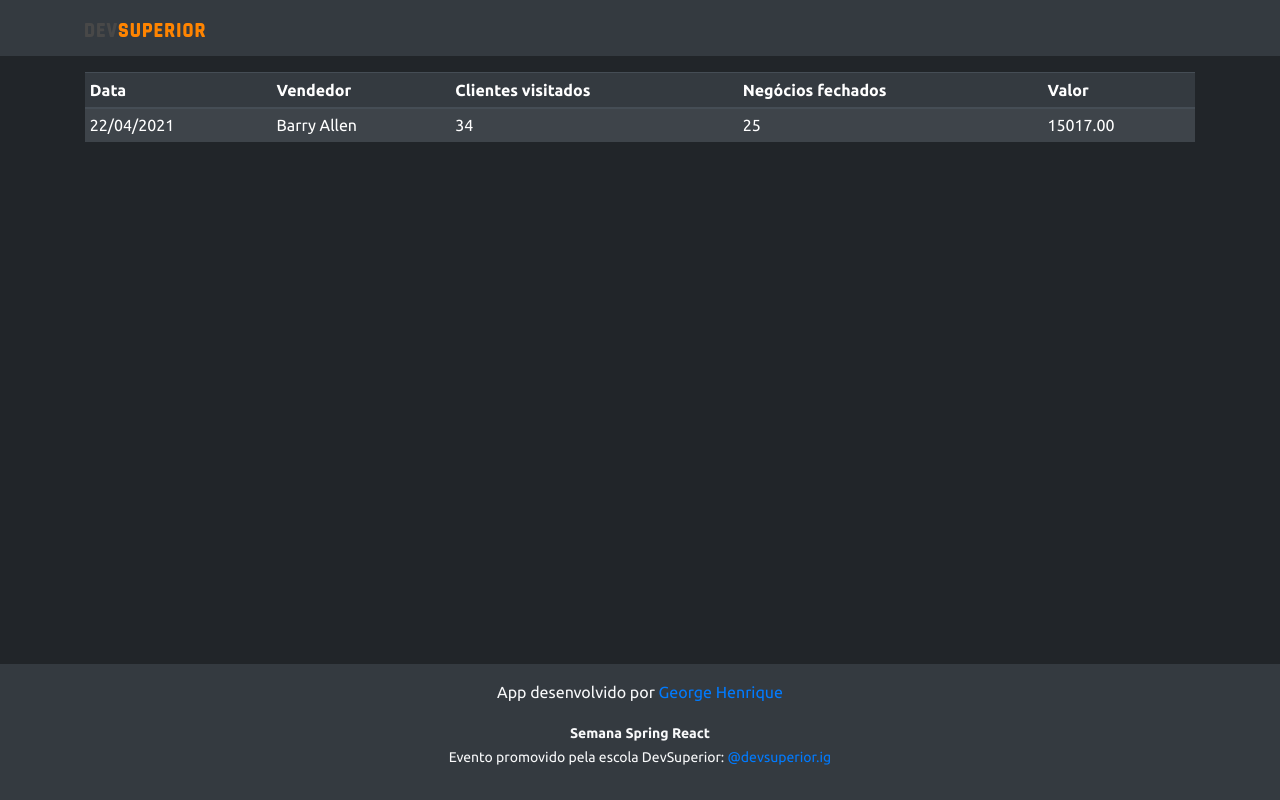
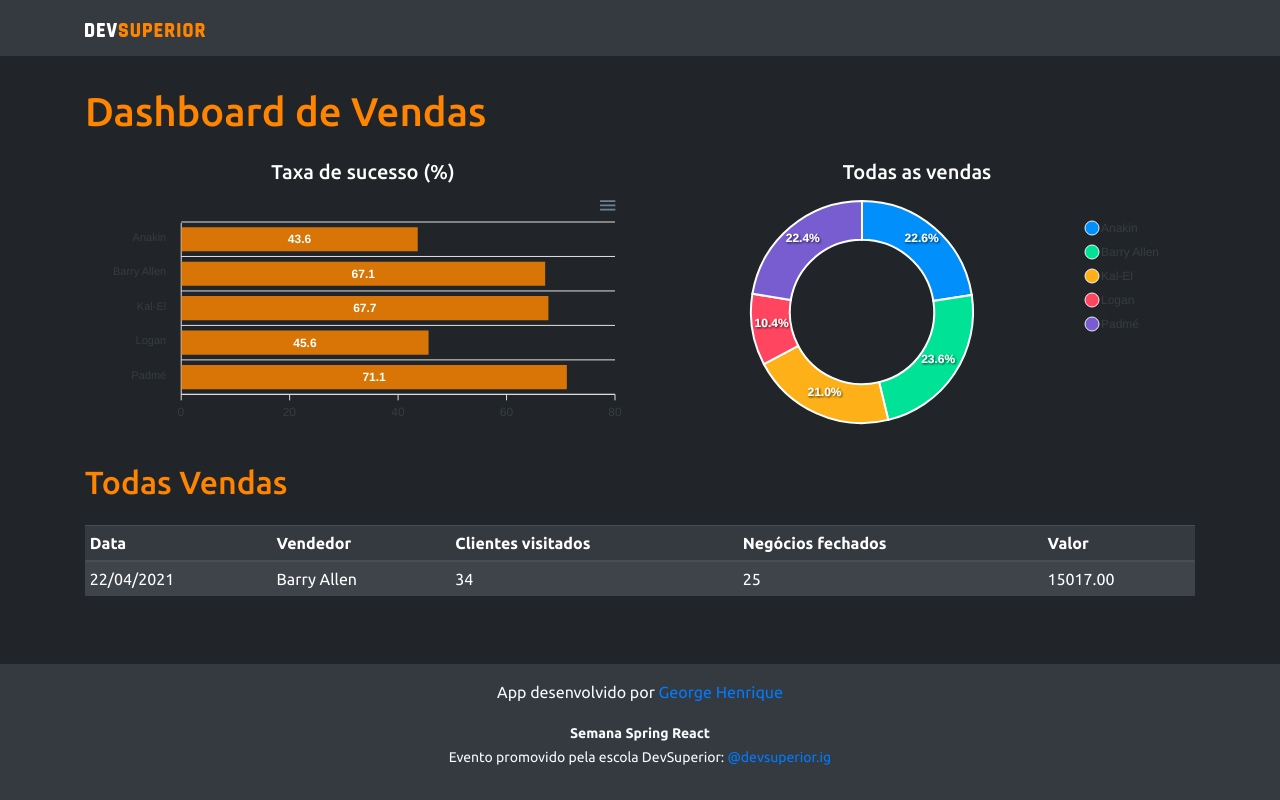
Before and after one commit to GeorgeHenriqueGH/Bootcamp-DevSuperior-Java-React, a React (Create React App) app in the folder frontend/: page / in a window 1280 px wide. Built offline with nearby package versions, Linux system fonts and the light colour scheme.

Commit message:
Static charts

```diff
--- a/frontend/package.json
+++ b/frontend/package.json
@@ -12,10 +12,12 @@
     "@types/node": "^12.0.0",
     "@types/react": "^17.0.0",
     "@types/react-dom": "^17.0.0",
+    "apexcharts": "^3.26.1",
     "bootstrap": "^4.6.0",
     "jquery": "1.9.1",
     "popper.js": "^1.16.1",
     "react": "^17.0.2",
+    "react-apexcharts": "^1.3.9",
     "react-dom": "^17.0.2",
     "react-scripts": "4.0.3",
     "typescript": "^4.1.2",
--- a/frontend/src/App.tsx
+++ b/frontend/src/App.tsx
@@ -1,4 +1,6 @@
+import BarChart from "components/BarChart";
 import DataTable from "components/DataTable";
+import DonutChart from "components/DonutChart";
 import Footer from "components/Footer";
 import NavBar from "components/NavBar";
 
@@ -6,6 +8,20 @@
   return (<>
     <NavBar></NavBar>
     <div className="container">
+      <h1 className="text-primary py-3">Dashboard de Vendas</h1>
+      <div className="row px-3">
+        <div className="col-sm-6">
+          <h5 className="text-center text-secondary">Taxa de sucesso (%)</h5>
+          <BarChart></BarChart>
+        </div>
+        <div className="col-sm-6">
+          <h5 className="text-center text-secondary"> Todas as vendas</h5>
+          <DonutChart></DonutChart>
+        </div>
+      </div>
+      <div className="py-3">
+        <h2 className="text-primary">Todas Vendas</h2>
+      </div>
       <DataTable></DataTable>
     </div>
     <Footer></Footer>
--- a/frontend/src/assets/css/styles.css
+++ b/frontend/src/assets/css/styles.css
@@ -31,3 +31,7 @@
 .text-primary {
     color: var(--color-primary) !important;
 }
+
+.text-secondary {
+    color: #FFFFFF !important;
+}
--- /dev/null
+++ b/frontend/src/components/BarChart/index.tsx
@@ -0,0 +1,35 @@
+import Chart from "react-apexcharts";
+
+const BarChart = () => {
+    const options = {
+        plotOptions: {
+            bar: {
+                horizontal: true,
+            }
+        },
+        colors:['#F88400', '#E91E63', '#9C27B0']
+    };
+
+    const mockData = {
+        labels: {
+            categories: ['Anakin', 'Barry Allen', 'Kal-El', 'Logan', 'Padmé'],
+        },
+        series: [
+            {
+                name: "% Sucesso",
+                data: [43.6, 67.1, 67.7, 45.6, 71.1]
+            }
+        ]
+    };
+
+    return (
+        <Chart
+            options={{ ...options, xaxis: mockData.labels }}
+            series={ mockData.series }
+            type="bar"
+            height="240">
+        </Chart>
+    );
+}
+
+export default BarChart;
--- /dev/null
+++ b/frontend/src/components/DonutChart/index.tsx
@@ -0,0 +1,25 @@
+import Chart from "react-apexcharts";
+
+const DonutChart = () => {
+    const mockData = {
+        series: [477138, 499928, 444867, 220426, 473088],
+        labels: ['Anakin', 'Barry Allen', 'Kal-El', 'Logan', 'Padmé']
+    }
+
+    const options = {
+        legend: {
+            show: true
+        }
+    }
+
+    return (
+        <Chart
+            options={{ ...options, labels: mockData.labels }}
+            series={ mockData.series }
+            type="donut"
+            height="240">
+        </Chart>
+    );
+}
+
+export default DonutChart
```
Also changed, not shown: frontend/src/assets/img/ds-dark.svg, 1 other file (tests, documents, lock files or other folders).
